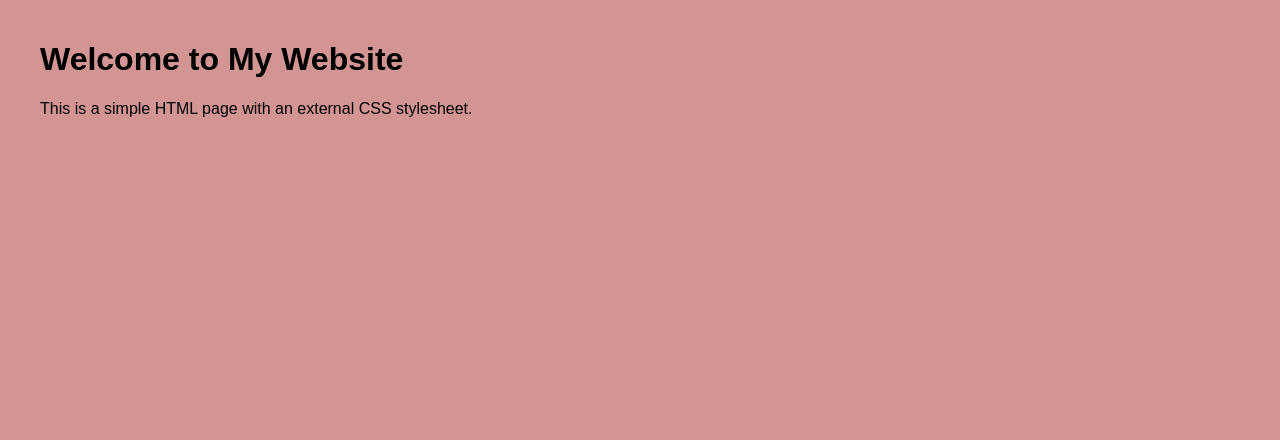
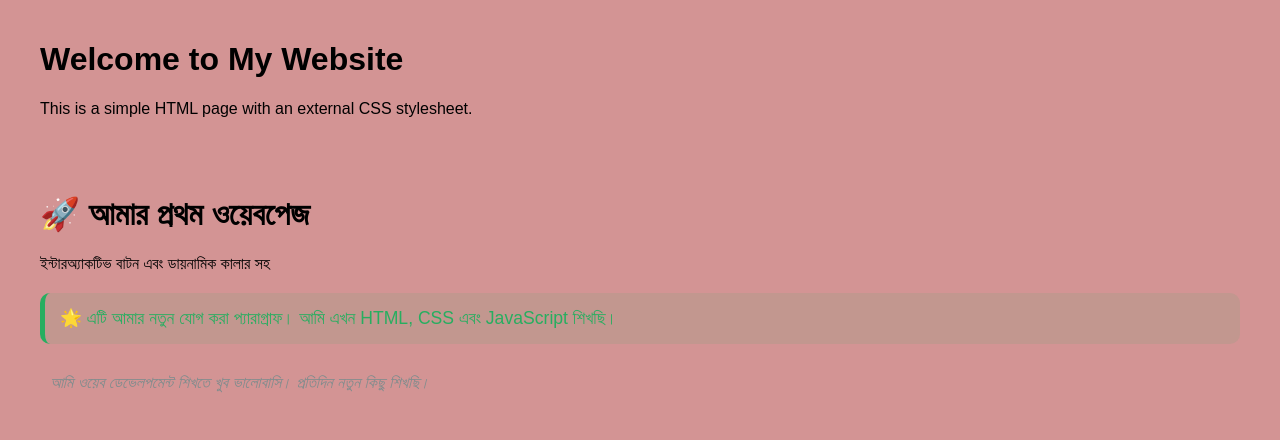
Before and after one commit to kafibisty/project_2nd, a plain HTML site: page index.html in a window 1280 px wide. Drawn offline with Linux system fonts and the light colour scheme.

Commit message:
নতুন প্যারাগ্রাফ যোগ করা হয়েছে এবং CSS আপডেট করা হয়েছে

```diff
--- a/index.html
+++ b/index.html
@@ -12,5 +12,30 @@
         <h1>Welcome to My Website</h1>
         <p>This is a simple HTML page with an external CSS stylesheet.</p>
     </div>
+<!-- আপনার বিদ্যমান কোডের মধ্যে যেখানে প্যারাগ্রাফ দেখাতে চান সেখানে যোগ করুন -->
+
+<div class="container">
+    <h1 id="mainTitle">🚀 আমার প্রথম ওয়েবপেজ</h1>
+    <p id="mainParagraph">ইন্টারঅ্যাকটিভ বাটন এবং ডায়নামিক কালার সহ</p>
+
+    <!-- ⭐ নতুন প্যারাগ্রাফ এখানে যোগ করুন -->
+    <p id="newParagraph" class="new-paragraph">
+        🌟 এটি আমার নতুন যোগ করা প্যারাগ্রাফ। আমি এখন HTML, CSS এবং JavaScript শিখছি।
+    </p>
+
+    <!-- অথবা আরেকটি প্যারাগ্রাফ -->
+    <p class="description">
+        আমি ওয়েব ডেভেলপমেন্ট শিখতে খুব ভালোবাসি। প্রতিদিন নতুন কিছু শিখছি।
+    </p>
+
+    <!-- বাটন গ্রুপ -->
+    <div class="button-group">
+        <!-- বাকি কোড -->
+    </div>
+
+
+
+
+
     <script src="script.js"></script>
 </html>
--- a/style.css
+++ b/style.css
@@ -7,3 +7,35 @@ body{
     max-width: 1200px;
     margin: 0 auto;
     padding: 20px;}
+
+
+    /* নতুন প্যারাগ্রাফের জন্য স্টাইল */
+.new-paragraph {
+    font-size: 1.1rem;
+    color: #27ae60;
+    margin: 20px 0;
+    padding: 15px;
+    background: rgba(39, 174, 96, 0.1);
+    border-radius: 10px;
+    border-left: 5px solid #27ae60;
+    animation: fadeIn 1s ease;
+}
+
+.description {
+    font-size: 1rem;
+    color: #7f8c8d;
+    margin: 15px 0;
+    padding: 10px;
+    font-style: italic;
+}
+
+@keyframes fadeIn {
+    from {
+        opacity: 0;
+        transform: translateY(10px);
+    }
+    to {
+        opacity: 1;
+        transform: translateY(0);
+    }
+}
```
